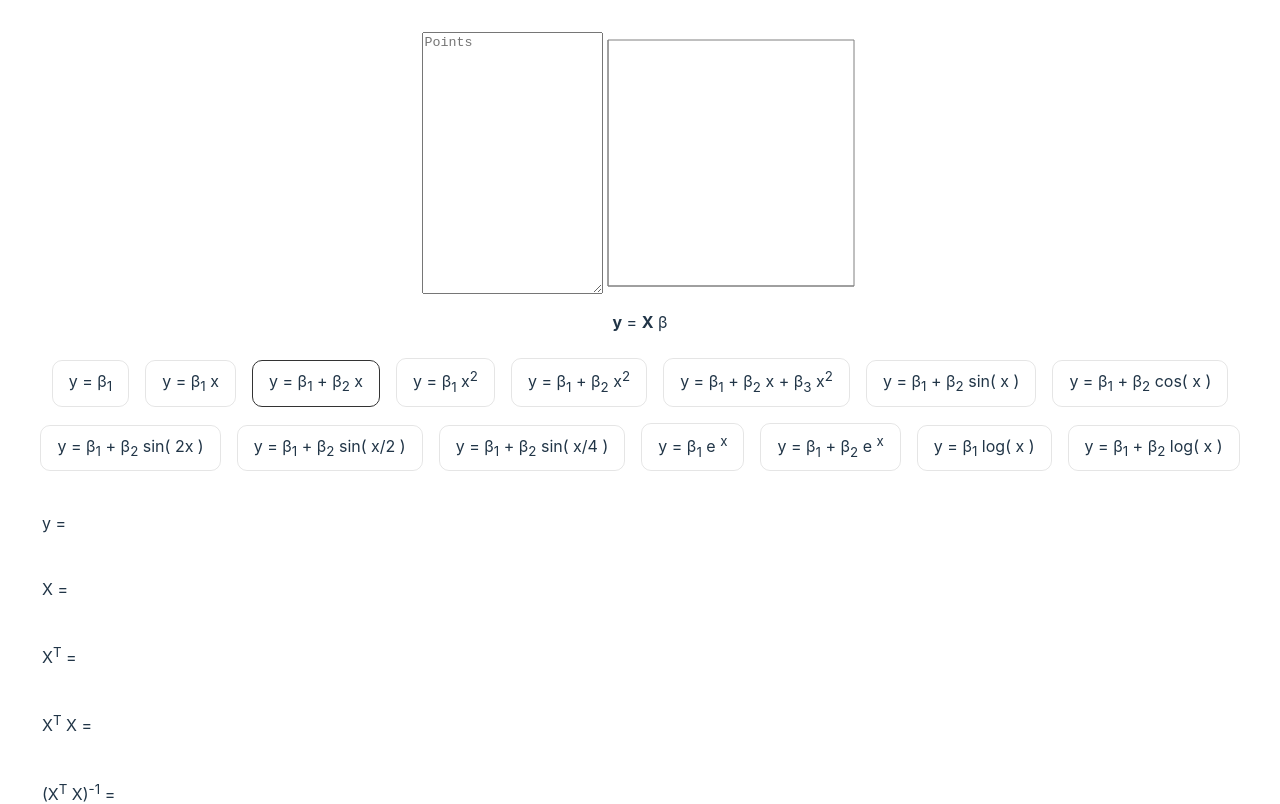
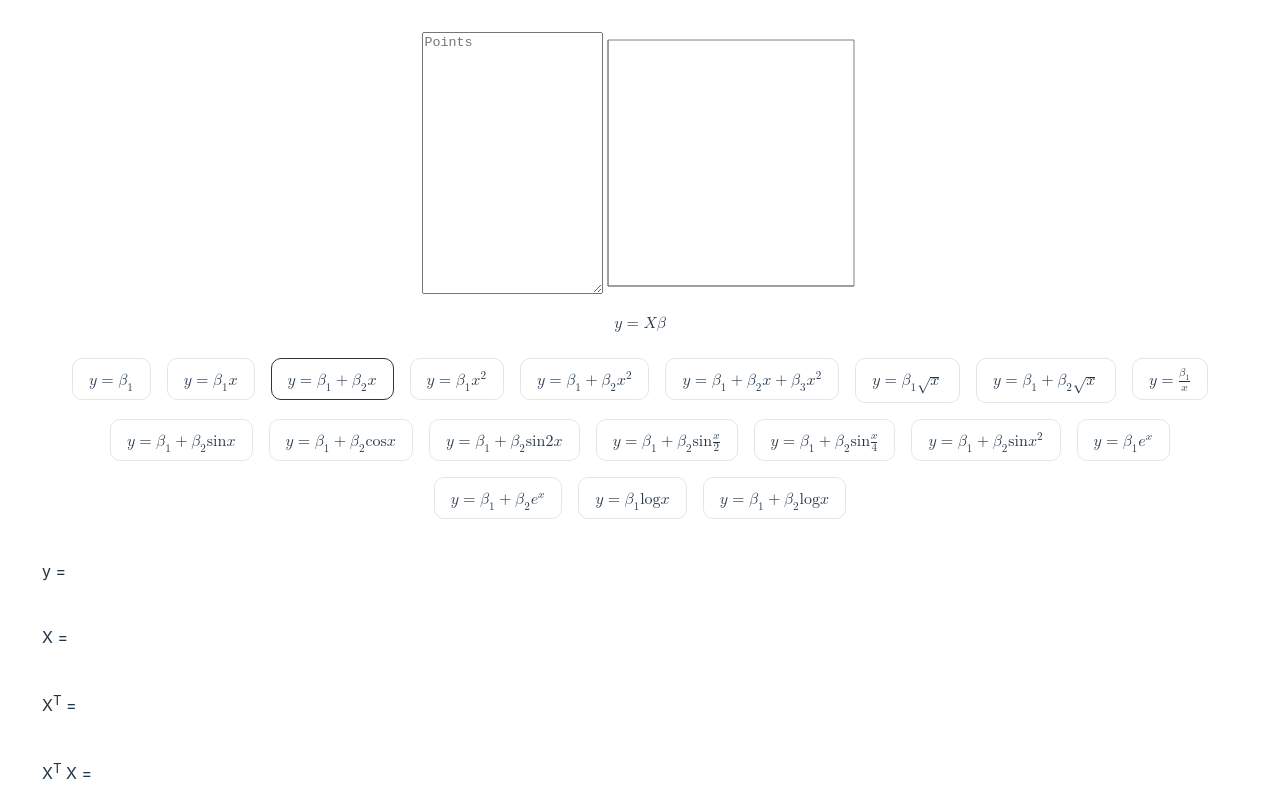
Before and after one commit to IJMacD/linear-least-matrix, a React (Vite) app: page / in a window 1280 px wide. Shown: the top 804 px of the page. Built offline with nearby package versions, Linux system fonts and the light colour scheme.

Commit message:
Use MathML

```diff
--- a/src/App.tsx
+++ b/src/App.tsx
@@ -45,7 +45,7 @@ function App() {
         }
       </div>
       <p>
-        <b>y</b> = <b>X</b> β
+        <math><mi style={{fontWeight:"bold"}}>y</mi> <mo>=</mo> <mi style={{fontWeight:"bold"}}>X</mi> <mi>β</mi></math>
       </p>
       <ul className='mode-selector'>
         {
@@ -83,7 +83,7 @@ function App() {
         <MatrixDisplay values={inv_xtx} />
       </div>
       <div style={{display:"flex",margin:10}}>
-        <p>
+        <p style={{minWidth: 100, textAlign: "left"}}>
           (X<sup>T</sup> X)<sup>-1</sup> X<sup>T</sup> =
         </p>
         <MatrixDisplay values={inv_xtx_xt} />
--- a/src/modes.tsx
+++ b/src/modes.tsx
@@ -2,19 +2,19 @@ import { niceIEEE754 } from "./niceIEEE754";
 
 export const modes = {
   "y=b1": {
-    display: <>y = β<sub>1</sub></>,
+    display: <math><mi>y</mi> <mo>=</mo> <msub><mi>β</mi><mn>1</mn></msub></math>,
     getXValues: (points: number[][]) => points.map(() => [1]),
     getTrendFn: (beta: number[][]) => () => beta[0][0],
     getTrendlineDisplay: (coefficients: number[][]) => <span>y = {niceIEEE754(coefficients[0][0])}</span>,
   },
   "y=b1x": {
-    display: <>y = β<sub>1</sub> x</>,
+    display: <math><mi>y</mi> <mo>=</mo> <msub><mi>β</mi><mn>1</mn></msub><mi>x</mi></math>,
     getXValues: (points: number[][]) => points.map(p => [p[0]]),
     getTrendFn: (beta: number[][]) => (x: number) => beta[0][0] * x,
     getTrendlineDisplay: (coefficients: number[][]) => <span>y = {niceIEEE754(coefficients[0][0])}x</span>,
   },
   "y=b1+b2x": {
-    display: <>y = β<sub>1</sub> + β<sub>2</sub> x</>,
+    display: <math><mi>y</mi> <mo>=</mo> <msub><mi>β</mi><mn>1</mn></msub> <mo>+</mo><msub><mi>β</mi><mn>2</mn></msub><mi>x</mi></math>,
     getXValues: (points: number[][]) => points.map(p => [1, p[0]]),
     getTrendFn: (beta: number[][]) => (x: number) => beta[0][0] + beta[1][0] * x,
     getTrendlineDisplay: (coefficients: number[][]) => {
@@ -23,13 +23,13 @@ export const modes = {
     },
   },
   "y=b1x^2": {
-    display: <>y = β<sub>1</sub> x<sup>2</sup></>,
+    display: <math><mi>y</mi> <mo>=</mo> <msub><mi>β</mi><mn>1</mn></msub><msup><mi>x</mi><mn>2</mn></msup></math>,
     getXValues: (points: number[][]) => points.map(p => [p[0] * p[0]]),
     getTrendFn: (beta: number[][]) => (x: number) => beta[0][0] * x * x,
     getTrendlineDisplay: (coefficients: number[][]) => <span>y = {niceIEEE754(coefficients[0][0])}x<sup>2</sup></span>,
   },
   "y=b1+b2x^2": {
-    display: <>y = β<sub>1</sub> + β<sub>2</sub> x<sup>2</sup></>,
+    display: <math><mi>y</mi> <mo>=</mo> <msub><mi>β</mi><mn>1</mn></msub><mo>+</mo><msub><mi>β</mi><mn>2</mn></msub><msup><mi>x</mi><mn>2</mn></msup></math>,
     getXValues: (points: number[][]) => points.map(p => [1, p[0] * p[0]]),
     getTrendFn: (beta: number[][]) => (x: number) => beta[0][0] + beta[1][0] * x * x,
     getTrendlineDisplay: (coefficients: number[][]) => {
@@ -38,7 +38,7 @@ export const modes = {
     },
   },
   "y=b1+b2x+b3x^2": {
-    display: <>y = β<sub>1</sub> + β<sub>2</sub> x + β<sub>3</sub> x<sup>2</sup></>,
+    display: <math><mi>y</mi> <mo>=</mo> <msub><mi>β</mi><mn>1</mn></msub><mo>+</mo><msub><mi>β</mi><mn>2</mn></msub><mi>x</mi><mo>+</mo><msub><mi>β</mi><mn>3</mn></msub><msup><mi>x</mi><mn>2</mn></msup></math>,
     getXValues: (points: number[][]) => points.map(p => [1, p[0], p[0] * p[0]]),
     getTrendFn: (beta: number[][]) => (x: number) => beta[0][0] + beta[1][0] * x + beta[2][0] * x * x,
     getTrendlineDisplay: (coefficients: number[][]) => {
@@ -47,8 +47,26 @@ export const modes = {
       return <span>y = {niceIEEE754(coefficients[0][0])} {b2 < 0 ? "-" : "+"} {niceIEEE754(Math.abs(b2))}x {b3 < 0 ? "-" : "+"} {niceIEEE754(Math.abs(b3))}x<sup>2</sup></span>
     },
   },
+  "y=b1x^0.5": {
+    display: <math><mi>y</mi> <mo>=</mo> <msub><mi>β</mi><mn>1</mn></msub><msqrt><mi>x</mi></msqrt></math>,
+    getXValues: (points: number[][]) => points.map(p => [Math.sqrt(p[0])]),
+    getTrendFn: (beta: number[][]) => (x: number) => beta[0][0] * Math.sqrt(x),
+    getTrendlineDisplay: (coefficients: number[][]) => <span>y = {niceIEEE754(coefficients[0][0])}x<sup>0.5</sup></span>,
+  },
+  "y=b1+b2x^0.5": {
+    display: <math><mi>y</mi> <mo>=</mo> <msub><mi>β</mi><mn>1</mn></msub><mo>+</mo><msub><mi>β</mi><mn>2</mn></msub><msqrt><mi>x</mi></msqrt></math>,
+    getXValues: (points: number[][]) => points.map(p => [1, Math.sqrt(p[0])]),
+    getTrendFn: (beta: number[][]) => (x: number) => beta[0][0] + beta[1][0] * Math.sqrt(x),
+    getTrendlineDisplay: (coefficients: number[][]) => <span>y = {niceIEEE754(coefficients[0][0])} + {niceIEEE754(coefficients[1][0])}x<sup>0.5</sup></span>,
+  },
+  "y=b1/x": {
+    display: <math><mi>y</mi> <mo>=</mo> <mfrac><msub><mi>β</mi><mn>1</mn></msub><mi>x</mi></mfrac></math>,
+    getXValues: (points: number[][]) => points.map(p => [1/p[0]]),
+    getTrendFn: (beta: number[][]) => (x: number) => beta[0][0] / x,
+    getTrendlineDisplay: (coefficients: number[][]) => <span>y = {niceIEEE754(coefficients[0][0])}/x</span>,
+  },
   "y=b1+b2sinx": {
-    display: <>y = β<sub>1</sub> + β<sub>2</sub> sin( x )</>,
+    display: <math><mi>y</mi> <mo>=</mo> <msub><mi>β</mi><mn>1</mn></msub><mo>+</mo><msub><mi>β</mi><mn>2</mn></msub><mi>sin</mi><mi>x</mi></math>,
     getXValues: (points: number[][]) => points.map(p => [1, Math.sin(p[0])]),
     getTrendFn: (beta: number[][]) => (x: number) => beta[0][0] + beta[1][0] * Math.sin(x),
     getTrendlineDisplay: (coefficients: number[][]) => {
@@ -57,7 +75,7 @@ export const modes = {
     },
   },
   "y=b1+b2cosx": {
-    display: <>y = β<sub>1</sub> + β<sub>2</sub> cos( x )</>,
+    display: <math><mi>y</mi> <mo>=</mo> <msub><mi>β</mi><mn>1</mn></msub><mo>+</mo><msub><mi>β</mi><mn>2</mn></msub><mi>cos</mi><mi>x</mi></math>,
     getXValues: (points: number[][]) => points.map(p => [1, Math.cos(p[0])]),
     getTrendFn: (beta: number[][]) => (x: number) => beta[0][0] + beta[1][0] * Math.cos(x),
     getTrendlineDisplay: (coefficients: number[][]) => {
@@ -66,7 +84,7 @@ export const modes = {
     },
   },
   "y=b1+b2sin2x": {
-    display: <>y = β<sub>1</sub> + β<sub>2</sub> sin( 2x )</>,
+    display: <math><mi>y</mi> <mo>=</mo> <msub><mi>β</mi><mn>1</mn></msub><mo>+</mo><msub><mi>β</mi><mn>2</mn></msub><mi>sin</mi><mn>2</mn><mi>x</mi></math>,
     getXValues: (points: number[][]) => points.map(p => [1, Math.sin(2 * p[0])]),
     getTrendFn: (beta: number[][]) => (x: number) => beta[0][0] + beta[1][0] * Math.sin(2*x),
     getTrendlineDisplay: (coefficients: number[][]) => {
@@ -75,7 +93,7 @@ export const modes = {
     },
   },
   "y=b1+b2sin0.5x": {
-    display: <>y = β<sub>1</sub> + β<sub>2</sub> sin( x/2 )</>,
+    display: <math><mi>y</mi> <mo>=</mo> <msub><mi>β</mi><mn>1</mn></msub><mo>+</mo><msub><mi>β</mi><mn>2</mn></msub><mi>sin</mi><mfrac><mi>x</mi><mn>2</mn></mfrac></math>,
     getXValues: (points: number[][]) => points.map(p => [1, Math.sin(0.5 * p[0])]),
     getTrendFn: (beta: number[][]) => (x: number) => beta[0][0] + beta[1][0] * Math.sin(0.5*x),
     getTrendlineDisplay: (coefficients: number[][]) => {
@@ -84,7 +102,7 @@ export const modes = {
     },
   },
   "y=b1+b2sin0.25x": {
-    display: <>y = β<sub>1</sub> + β<sub>2</sub> sin( x/4 )</>,
+    display: <math><mi>y</mi> <mo>=</mo> <msub><mi>β</mi><mn>1</mn></msub><mo>+</mo><msub><mi>β</mi><mn>2</mn></msub><mi>sin</mi><mfrac><mi>x</mi><mn>4</mn></mfrac></math>,
     getXValues: (points: number[][]) => points.map(p => [1, Math.sin(0.25 * p[0])]),
     getTrendFn: (beta: number[][]) => (x: number) => beta[0][0] + beta[1][0] * Math.sin(0.25*x),
     getTrendlineDisplay: (coefficients: number[][]) => {
@@ -92,8 +110,17 @@ export const modes = {
       return <span>y = {niceIEEE754(coefficients[0][0])} {b2 < 0 ? "-" : "+"} {niceIEEE754(Math.abs(b2))} sin(x/4)</span>;
     },
   },
+  "y=b1+b2sinx^2": {
+    display: <math><mi>y</mi> <mo>=</mo> <msub><mi>β</mi><mn>1</mn></msub><mo>+</mo><msub><mi>β</mi><mn>2</mn></msub><mi>sin</mi><msup><mi>x</mi><mn>2</mn></msup></math>,
+    getXValues: (points: number[][]) => points.map(p => [1, Math.sin(p[0] * p[0])]),
+    getTrendFn: (beta: number[][]) => (x: number) => beta[0][0] + beta[1][0] * Math.sin(x*x),
+    getTrendlineDisplay: (coefficients: number[][]) => {
+      const b2 = coefficients[1][0];
+      return <span>y = {niceIEEE754(coefficients[0][0])} {b2 < 0 ? "-" : "+"} {niceIEEE754(Math.abs(b2))} sin(x<sup>2</sup>)</span>;
+    },
+  },
   "y=b1e^x": {
-    display: <>y = β<sub>1</sub> e <sup>x</sup></>,
+    display: <math><mi>y</mi> <mo>=</mo> <msub><mi>β</mi><mn>1</mn></msub><msup><mi>e</mi><mi>x</mi></msup></math>,
     getXValues: (points: number[][]) => points.map(p => [Math.exp(p[0])]),
     getTrendFn: (beta: number[][]) => (x: number) => beta[0][0] * Math.exp(x),
     getTrendlineDisplay: (coefficients: number[][]) => {
@@ -101,7 +128,7 @@ export const modes = {
     },
   },
   "y=b1+b2e^x": {
-    display: <>y = β<sub>1</sub> + β<sub>2</sub> e <sup>x</sup></>,
+    display: <math><mi>y</mi> <mo>=</mo> <msub><mi>β</mi><mn>1</mn></msub><mo>+</mo><msub><mi>β</mi><mn>2</mn></msub><msup><mi>e</mi><mi>x</mi></msup></math>,
     getXValues: (points: number[][]) => points.map(p => [1, Math.exp(p[0])]),
     getTrendFn: (beta: number[][]) => (x: number) => beta[0][0] + beta[1][0] * Math.exp(x),
     getTrendlineDisplay: (coefficients: number[][]) => {
@@ -110,7 +137,7 @@ export const modes = {
     },
   },
   "y=b1lgx": {
-    display: <>y = β<sub>1</sub> log( x )</>,
+    display: <math><mi>y</mi> <mo>=</mo> <msub><mi>β</mi><mn>1</mn></msub><mi>log</mi><mi>x</mi></math>,
     getXValues: (points: number[][]) => points.map(p => [Math.log10(p[0])]),
     getTrendFn: (beta: number[][]) => (x: number) => beta[0][0] * Math.log10(x),
     getTrendlineDisplay: (coefficients: number[][]) => {
@@ -118,7 +145,7 @@ export const modes = {
     },
   },
   "y=b1+b2lgx": {
-    display: <>y = β<sub>1</sub> + β<sub>2</sub> log( x )</>,
+    display: <math><mi>y</mi> <mo>=</mo> <msub><mi>β</mi><mn>1</mn></msub><mo>+</mo><msub><mi>β</mi><mn>2</mn></msub><mi>log</mi><mi>x</mi></math>,
     getXValues: (points: number[][]) => points.map(p => [1, Math.log10(p[0])]),
     getTrendFn: (beta: number[][]) => (x: number) => beta[0][0] + beta[1][0] * Math.log10(x),
     getTrendlineDisplay: (coefficients: number[][]) => {
```
Also changed, not shown: src/mathml.ts (added, +39 -0 lines).
